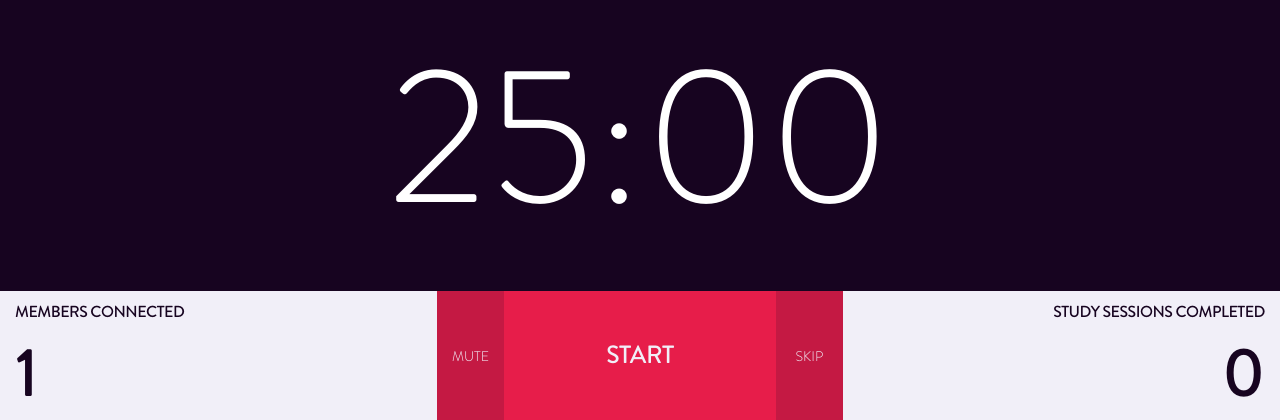
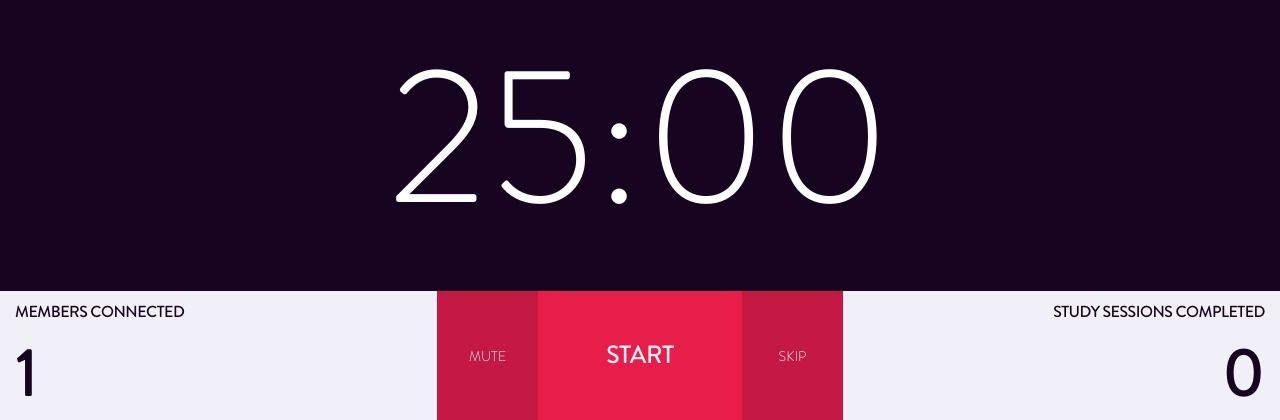
Before and after one commit to maharshmellow/groupstudy, a Flask app: page / in a window 1280 px wide. Shown: the part 440-860 px from the top of the page. Run offline with Flask 2, Linux system fonts and the light colour scheme; some libraries are stand-ins or nearby versions.

Commit message:
increased sizing of buttons

```diff
--- a/static/css/styles.css
+++ b/static/css/styles.css
@@ -114,6 +114,7 @@ a:hover{
     -ms-user-select: none;
 }
 
+
 @media only screen and (max-width: 700px) {
     #members_section, #sessions_section{
         text-align: center;
--- a/templates/design.html
+++ b/templates/design.html
@@ -12,7 +12,7 @@
     <script src="https://cdnjs.cloudflare.com/ajax/libs/howler/2.0.4/howler.min.js"></script>
     <link rel="stylesheet" href="../static/css/bootstrap.min.css" type="text/css" />
     <link rel="stylesheet" href="../static/css/fonts.css" type="text/css" />
-    <link rel="stylesheet" href="../static/css/styles.css?a=1" type="text/css" />
+    <link rel="stylesheet" href="../static/css/styles.css" type="text/css" />
     <meta name="viewport" content="width=device-width, initial-scale=1.0">
 
 </head>
@@ -53,18 +53,18 @@
         </div>
         <div class="row" id="control_area">
             <div class="col-md-4 col-md-push-4">
-                <div class="col-md-8 col-md-push-2 control_text">
+                <div class="col-md-6 col-md-push-3 control_text">
                     <form id="playtoggle" method="POST" action="#">
                         <button id="startButton" class="control_item btn-block">START</button>
                     </form>
                 </div>
-                <div class="col-md-2 col-md-pull-8 control_text">
+                <div class="col-md-3 col-md-pull-6 control_text">
                     <form id="muteToggle" method="POST" action="#">
                         <button id="muteButton" class="sideButtons control_item btn-block">MUTE</button>
                     </form>
                 </div>
 
-                <div class="col-md-2 control_text">
+                <div class="col-md-3 control_text">
                     <form id="breakToggle" method="POST" action="#">
                         <button class="sideButtons control_item btn-block">SKIP</button>
                     </form>
```
